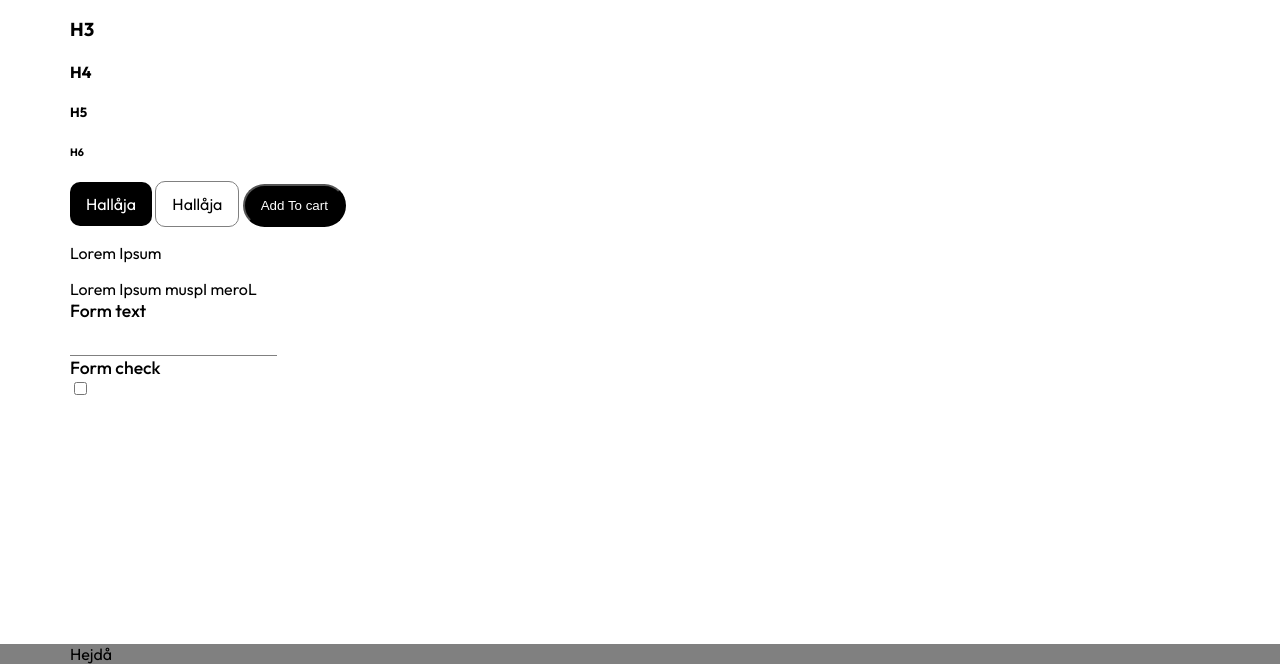
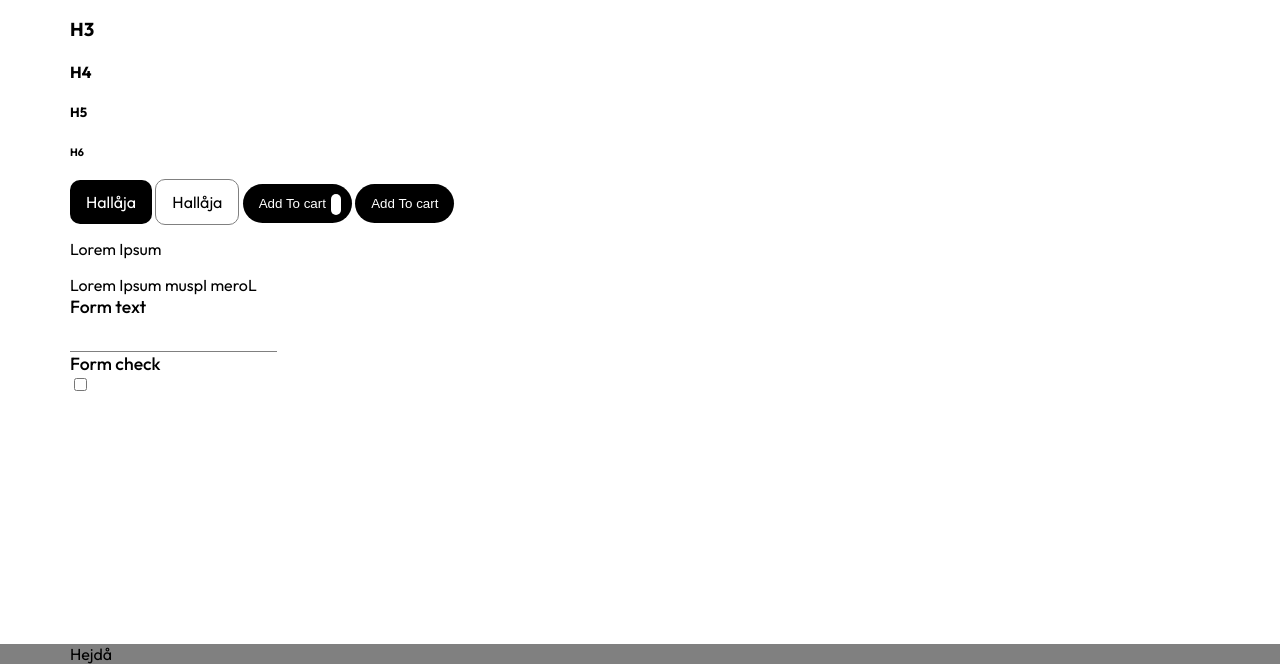
Before and after one commit to EddieCallenberg/rika-design-pallette, a plain HTML site: page index.html in a window 1280 px wide. Shown: the part 136-800 px from the top of the page. Drawn offline with Linux system fonts and the light colour scheme.

Commit message:
Lade till styling som ser till så att <button> elements styling inte "bryts" av att man har en <i> inuti knappen.

```diff
--- a/index.html
+++ b/index.html
@@ -3,6 +3,7 @@
 <head>
     <meta charset="UTF-8">
     <meta name="viewport" content="width=device-width, initial-scale=1.0">
+    <link rel="stylesheet" href="https://kit.fontawesome.com/a576612222.css" crossorigin="anonymous">
     <link rel="stylesheet" href="./css/style.css">
     <title>Rika design-pallette test</title>
 </head>
@@ -22,6 +23,7 @@
             <h6>H6</h6>
             <a class="btn primary" href="#">Hallåja</a>
             <a class="btn secondary border-grey" href="#">Hallåja</a>
+            <button class="btn-round primary">Add To cart<i class="fa-light fa-basket-shopping-simple"></i></button>
             <button class="btn-round primary">Add To cart</button>
             <p>Lorem Ipsum</p>
             Lorem Ipsum <span>muspI meroL</span>
--- a/scss/_buttons.scss
+++ b/scss/_buttons.scss
@@ -11,8 +11,22 @@ a.btn {
 .btn-round {
     padding: 12px 16px;
     border-radius: 100px;
+    appearance: none;
+    border: none;
     &:hover {
         box-shadow: $sahdow-full;
         cursor: pointer;
     }
+    i {
+        color: $primary-color;
+        background-color: $secondary-color;
+        font-size: 10px;
+        //Dessa margin-stylings är för att se till så att knappen behåller samma höjd även o mden har en <i> i sig eller inte.
+        margin-left: 5px;
+        margin-right: -5px;
+        margin-top: -5px;
+        margin-bottom: -5px;
+        padding: 5px;
+        border-radius: 5px;
+    }
 }
```
Also changed, not shown: css/style.css, 1 other file.
